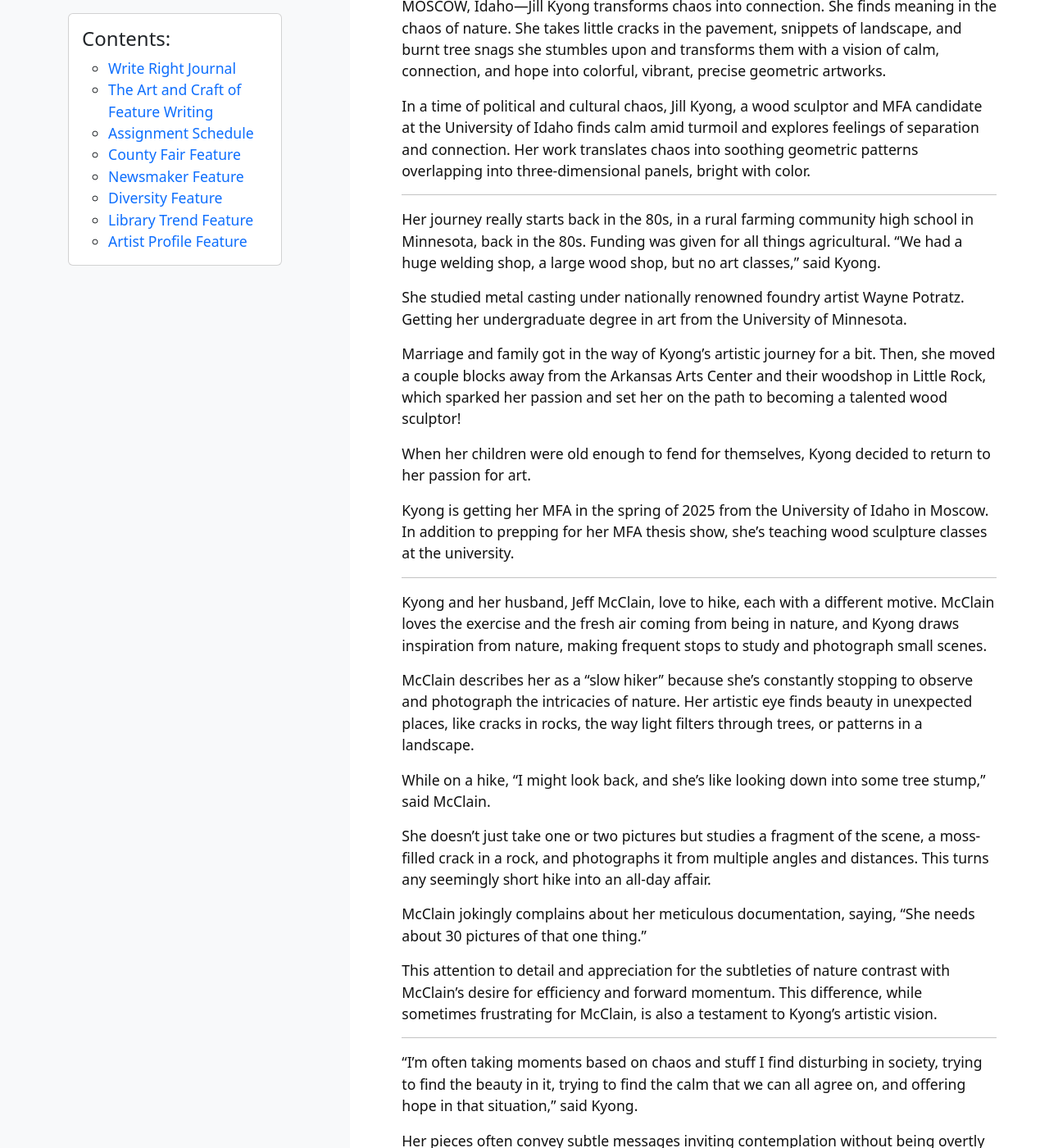
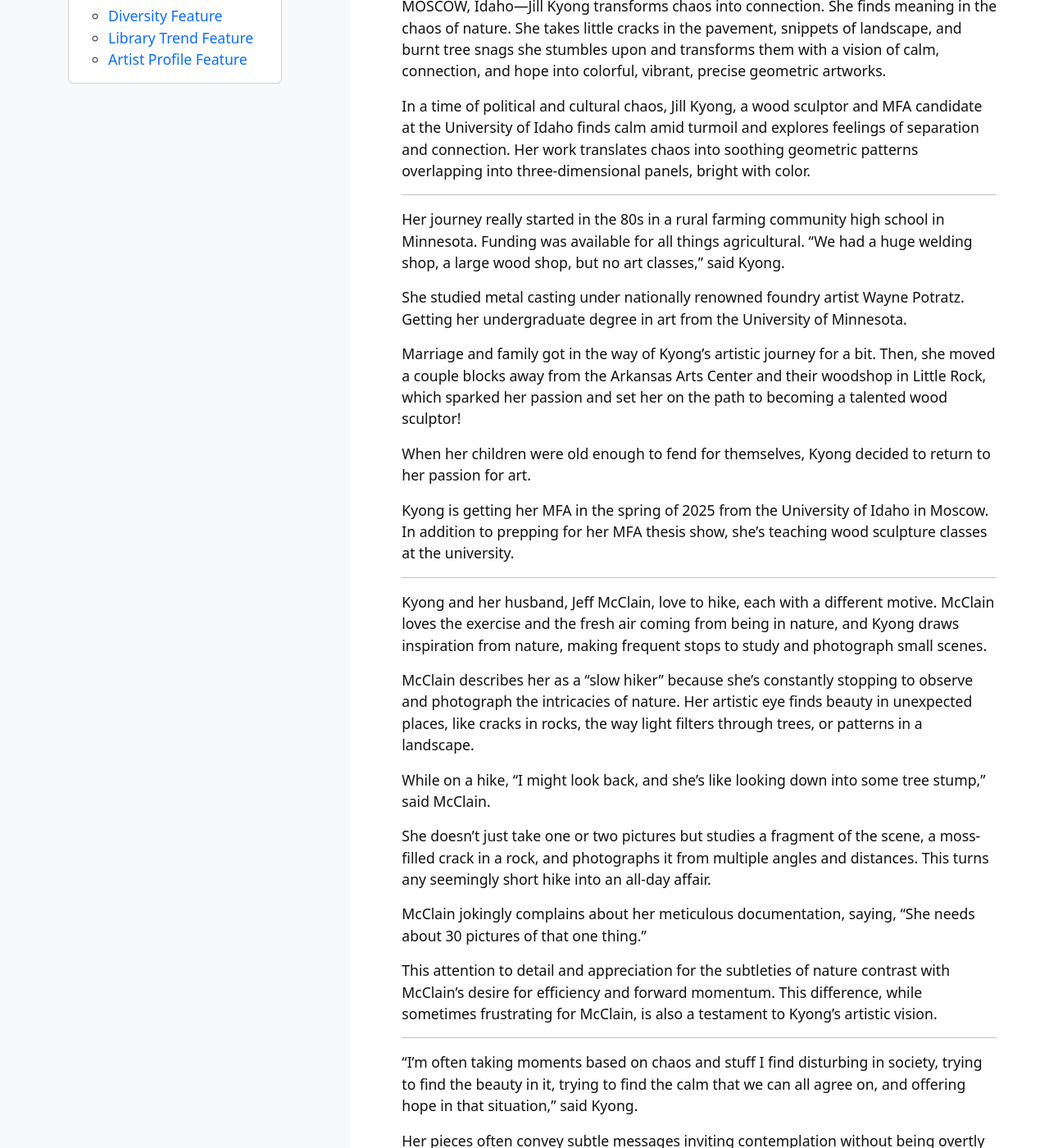
Before and after one commit to woodenzen/JAMM425-Magazine-Feature-Writing, a Jekyll site: the page built from content/8-Artist Feature.md, in a window 1280 px wide and 1400 px high, scrolled down 375 px. Shown: the whole window at 82% size. Built offline with Jekyll 4.4.1, drawn with Linux system fonts in a browser that asks for light colours.

Commit message:
Refactor Bee Feature content to use figure include for images and improve Artist Feature narrative clarity

```diff
--- a/_sass/_custom.scss
+++ b/_sass/_custom.scss
@@ -1,9 +1,9 @@
 /* add your tweaks here! */
 
-#sidebar {
-    position: -webkit-sticky; /* For Safari */
-    position: sticky;
-    top: 0;
-    height: 100vh;
-    overflow-y: auto;
-}
+// #sidebar {
+//     position: -webkit-sticky; /* For Safari */
+//     position: sticky;
+//     top: 0;
+//     height: 100vh;
+//     overflow-y: auto;
+// }
--- a/content/8-Artist Feature.md
+++ b/content/8-Artist Feature.md
@@ -16,7 +16,7 @@ In a time of political and cultural chaos, Jill Kyong, a wood sculptor and MFA c
 
 ----------------------------------
 
-Her journey really starts back in the 80s, in a rural farming community high school in Minnesota, back in the 80s. Funding was given for all things agricultural. "We had a huge welding shop, a large wood shop, but no art classes," said Kyong.
+Her journey really started in the 80s in a rural farming community high school in Minnesota. Funding was available for all things agricultural. "We had a huge welding shop, a large wood shop, but no art classes," said Kyong.
 
  She studied metal casting under nationally renowned foundry artist Wayne Potratz. Getting her undergraduate degree in art from the University of Minnesota.
 
```
Also changed, not shown: content/4-Bee Feature.md (+1 -1 lines).
